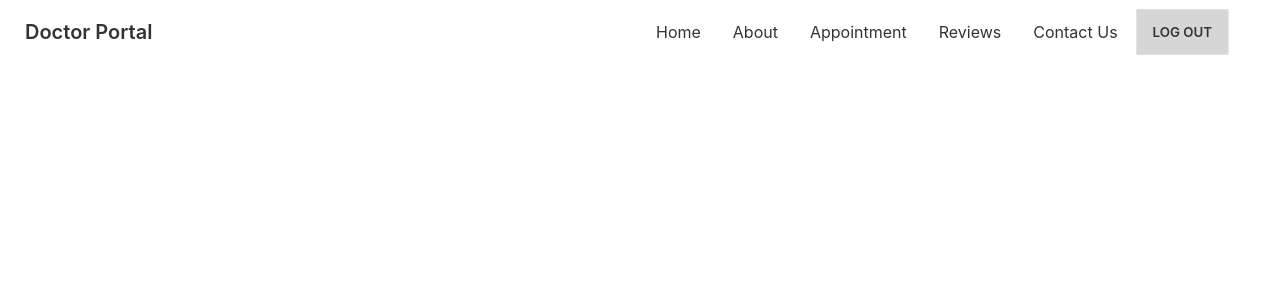
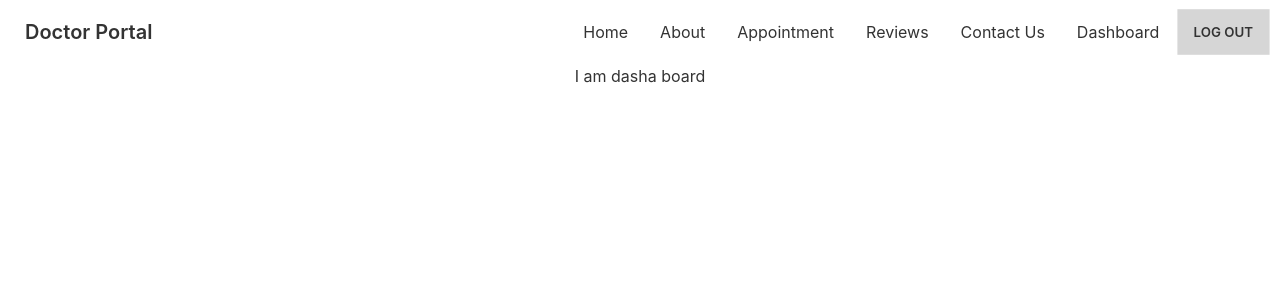
Before and after one commit to akjilani120/doctor-portal-main-client, a React (Create React App) app: page /dashboard in a window 1280 px wide. Shown: the top 300 px of the page. Built offline with nearby package versions, Linux system fonts and the light colour scheme; no server answers; sample sign-in values are in the browser's storage.

Commit message:
added dashboar component

```diff
--- a/src/App.js
+++ b/src/App.js
@@ -12,6 +12,7 @@ import Reviews from './Pages/Reviews/Reviews';
 import RequireAuth from './Pages/Shared/RequireAuth';
 import { ToastContainer } from 'react-toastify';
  import 'react-toastify/dist/ReactToastify.css';
+import Dashboard from './Pages/Dashboard/Dashboard';
 
 
 function App() {
@@ -27,6 +28,11 @@ function App() {
           <Appointment></Appointment>
         </RequireAuth>
       }></Route>
+      <Route path='/dashboard' element={
+        <RequireAuth>
+          <Dashboard></Dashboard>
+        </RequireAuth>
+      }></Route>
       <Route path='/reviews' element={<Reviews></Reviews>}></Route>
       <Route path='/login' element={<Login></Login>}></Route>
       <Route path='/contactUs' element={<ContactUs></ContactUs>}></Route>
--- a/src/Pages/Appointment/AvailabeAppointment.js
+++ b/src/Pages/Appointment/AvailabeAppointment.js
@@ -10,26 +10,14 @@ const AvailabeAppointment = ({date}) => {
     const [treatment , setTreatment] = useState("")
     const formatingDate = format(date , "PP")
 
-    const { data:services,  isLoading } = useQuery('repoData', () =>
+    const { data:services,  isLoading , refetch} = useQuery(['available' , formatingDate], () =>
     fetch(`http://localhost:5000/available?date=${formatingDate}`)
     .then(res => res.json()))
     if(isLoading){
         return <Loading></Loading>
     }
 
-    // useEffect(() =>{
-    //    if(date){
-    //     // fetch(`http://localhost:5000/available?date=${formatingDate}`)
-    //     // .then(res => res.json())
-    //     // .then(data => setServices(data))
 
-
-    //     // const { isLoading, error, data } =useQuery('repoData', () =>
-    //     // fetch(`http://localhost:5000/available?date=${formatingDate}`)
-    //     // .then(res => res.json())
-    // //  )
-    //    }
-    // } ,[formatingDate])
     return (
         <div className='my-5 px-12'>
             <p className='text-3xl my-5 font-bold text-secondary'>You are selected : {format(date, 'PP')}</p>
@@ -39,7 +27,7 @@ const AvailabeAppointment = ({date}) => {
             }
             </div>
             {
-                treatment && <ButtonModal treatment={treatment} date ={date} setTreatment={setTreatment}></ButtonModal>
+                treatment && <ButtonModal refetch={refetch} treatment={treatment} date ={date} setTreatment={setTreatment}></ButtonModal>
             }
         </div>
     );
--- a/src/Pages/Appointment/ButtonModal.js
+++ b/src/Pages/Appointment/ButtonModal.js
@@ -3,7 +3,7 @@ import { format } from 'date-fns';
 import { useAuthState } from 'react-firebase-hooks/auth';
 import auth from '../../firebase.init';
 import { toast } from 'react-toastify';
-const ButtonModal = ({ treatment, date, setTreatment }) => {
+const ButtonModal = ({ treatment, date, setTreatment, refetch }) => {
     const inputAdd = useRef('')
 
     const { name, slots, _id } = treatment;
@@ -41,6 +41,7 @@ const ButtonModal = ({ treatment, date, setTreatment }) => {
             }else{
                 toast.error(`Already booking ${data.booking?.date} at ${data.booking?.slot}`)
             }
+            refetch()
             setTreatment(null)
          } )
 
--- /dev/null
+++ b/src/Pages/Dashboard/Dashboard.js
@@ -0,0 +1,12 @@
+import React from 'react';
+
+const Dashboard = () =>{
+  return   <div>
+
+    <h1>I am dasha board</h1>
+  </div>
+
+
+}
+
+export default Dashboard;
--- a/src/Pages/Navbar/Navbar.js
+++ b/src/Pages/Navbar/Navbar.js
@@ -10,6 +10,22 @@ const Navbar = () => {
   const logOut = () => {
     signOut(auth)
   }
+  const navMenu =
+    [
+      <li><Link to="/home">Home</Link></li>,
+      <li><Link to="/about">About</Link></li>,
+      <li><Link to="/appointment">Appointment</Link></li>,
+      <li><Link to="/reviews">Reviews</Link></li>,
+      <li><Link to="/ContactUs">Contact Us</Link></li>,
+      <li>{
+           user &&
+        <Link to="/dashboard">Dashboard</Link>}</li>,
+      <li>{user ?
+
+        <button class="btn btn-active btn-ghost" onClick={logOut}> log out </button> :
+        <Link to="/login">Login</Link>}</li>
+    ]
+
   return (
     <div>
       <div className="navbar bg-base-100">
@@ -19,30 +35,16 @@ const Navbar = () => {
               <svg xmlns="http://www.w3.org/2000/svg" className="h-5 w-5" fill="none" viewBox="0 0 24 24" stroke="currentColor"><path stroke-linecap="round" stroke-linejoin="round" stroke-width="2" d="M4 6h16M4 12h8m-8 6h16" /></svg>
             </label>
             <ul tabindex="0" className="menu menu-compact dropdown-content mt-3 p-2 shadow bg-base-100 rounded-box w-52">
-              <li><Link to="/home">Home</Link></li>
-              <li><Link to="/about">About</Link></li>
-              <li><Link to="/appointment">Appointment</Link></li>
-              <li><Link to="/reviews">Reviews</Link></li>
-              <li><Link to="/ContactUs">Contact Us</Link></li>
-              <li>{user ?
 
-                <button class="btn btn-active btn-ghost" onClick={logOut}> log out </button> :
-                <Link to="/login">Login</Link>}</li>
+                {navMenu}
             </ul>
           </div>
           <a className="btn btn-ghost normal-case text-xl">Doctor Portal</a>
         </div>
         <div className="navbar-center hidden lg:flex">
           <ul className="menu menu-horizontal p-0">
-            <li><Link to="/home">Home</Link></li>
-            <li><Link to="/about">About</Link></li>
-            <li><Link to="/appointment">Appointment</Link></li>
-            <li><Link to="/reviews">Reviews</Link></li>
-            <li><Link to="/ContactUs">Contact Us</Link></li>
-            <li>{user ?
 
-              <button class="btn btn-active btn-ghost" onClick={logOut}> log out </button> :
-              <Link to="/login">Login</Link>}</li>
+                {navMenu}
           </ul>
         </div>
 
```
